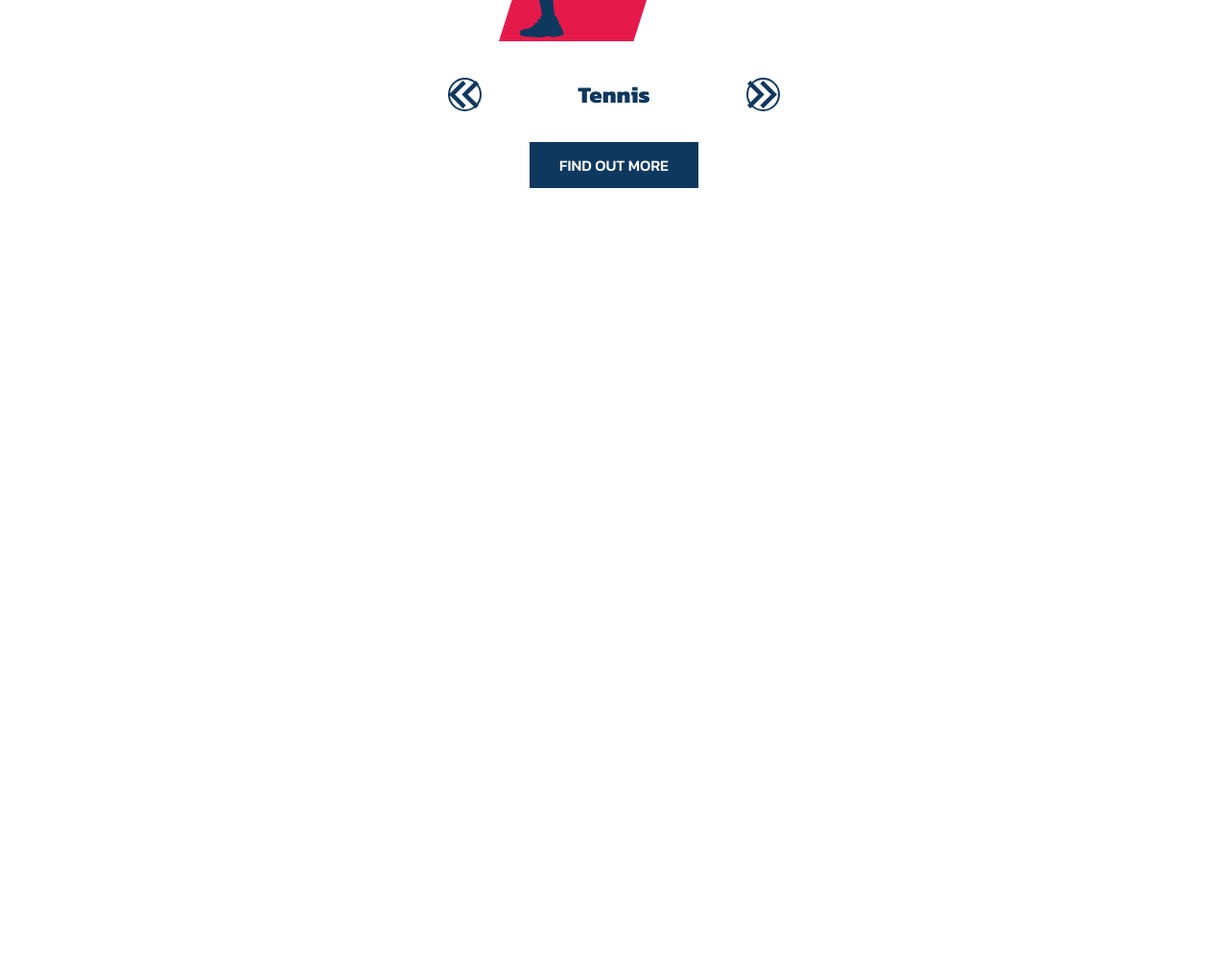
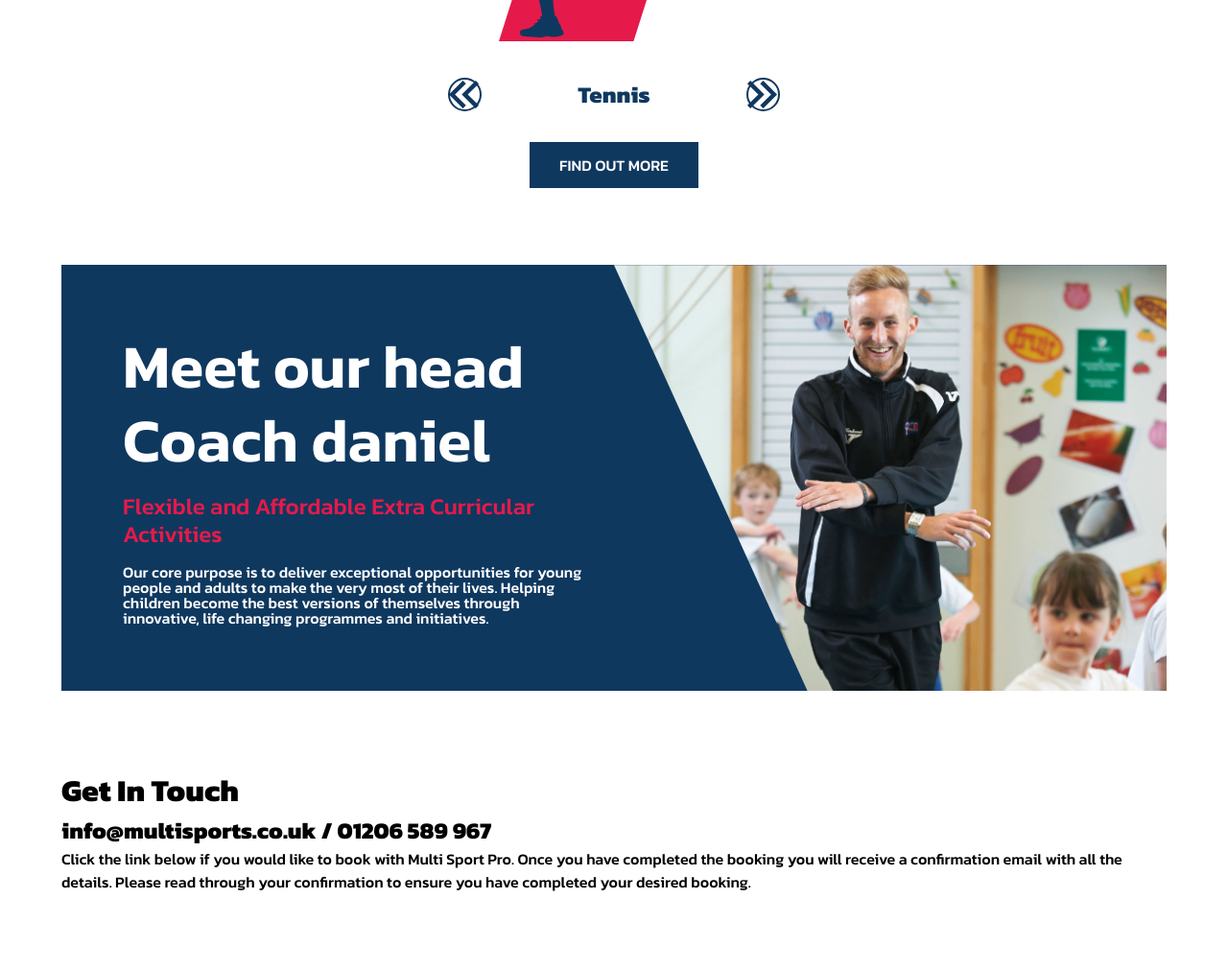
Before and after one commit to Sumner-David/MultiSportsForSchools, a website: page src/index.html in a window 1280 px wide. Shown: the part 2126-3137 px from the top of the page at 96% size. Before the commit the page ends 2386 px from the top, so only its background shows below. Drawn offline with Linux system fonts and the light colour scheme.

Commit message:
Finish Coach sectino

```diff
--- a/src/index.html
+++ b/src/index.html
@@ -370,9 +370,66 @@
                 </button>
             </div>
 
-
         </div>
    </div>
+
+
+   <!-- MEET OUT COACH SECTION -->
+
+    <div class="meeting-section">
+        <div class="max-width-container">
+            <div class="meeting-content">
+                <div class="meeting-text">
+                    <h2>
+                        Meet our head
+                        Coach daniel
+                    </h2>
+
+                    <h3>
+                        Flexible and Affordable Extra
+                        Curricular Activities
+                    </h3>
+
+                    <p>
+                        Our core purpose is to deliver exceptional opportunities for young people and adults to make the very most of their
+                        lives. Helping children become the best versions of themselves through innovative, life changing programmes and
+                        initiatives.
+                    </p>
+                </div>
+
+                <div class="meeting-image">
+                    <img src="./images/SchoolSportPremium4.png" alt="">
+                </div>
+            </div>
+        </div>
+    </div>
+
+
+    <!-- Contact From Section -->
+
+
+    <div class="contact-section">
+        <div class="max-width-container">
+            <div class="form-intro">
+                <h1>
+                    Get In Touch
+                </h1>
+
+                <h2>
+                    info@multisports.co.uk <span> /</span> 01206&nbsp;589&nbsp;967
+                </h2>
+
+                <p>
+                    Click the link below if you would like to book with Multi Sport Pro. Once you have completed the booking you will
+                    receive a confirmation email with all the details. Please read through your confirmation to ensure you have completed
+                    your desired booking.
+                </p>
+            </div>
+        </div>
+    </div>
+
+
+
 
 
 
--- a/src/scss/_home.scss
+++ b/src/scss/_home.scss
@@ -177,7 +177,7 @@
 
 .activities-section {
     background:#fff;
-    padding:2rem 0 4rem;
+    padding:2rem 0 5rem;
 
 
 }
@@ -297,5 +297,74 @@
 
 .selector-button-holder {
     text-align:center;
+}
 
+
+
+// MEETING THE COACH SECTION
+
+.meeting-section {
+    background-color:#fff;
 }
+
+.meeting-content {
+    background:$dark-blue;
+    display:flex;
+    justify-content: space-between;
+    flex: 0 0 50%;
+
+
+    .meeting-text {
+
+        display:flex;
+        flex-direction:column;
+        justify-content:center;
+        align-items:center;
+
+        margin: 4rem 2rem 4rem 4rem;
+
+        h2 {
+            font-size:4rem;
+            color:#fff;
+            font-weight:$semibold-font-weight;
+            line-height:120%;
+        }
+
+        h3 {
+            margin:1rem 0;
+            font-size:1.5rem;
+            color:$light-coral;
+            line-height:120%;
+            font-weight:$medium-font-weight;
+        }
+
+        p {
+            font-size:1rem;
+            color:#fff;
+            line-height: 100%;
+        }
+    }
+
+
+    .meeting-image {
+        flex: 0 0 50%;
+        overflow:hidden;
+        clip-path: polygon(0 0, 100% 0, 100% 100%, 35% 100%);
+        img {
+            width:100%;
+            transform: scale(1.1);
+        }
+
+    }
+}
+
+
+
+
+.contact-section {
+    background:#fff;
+}
+
+.form-intro {
+    padding:$section-spacing;
+}
```
Also changed, not shown: src/css/main.css.
